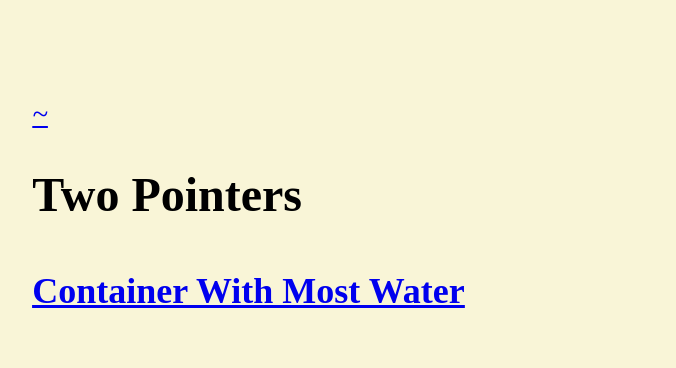
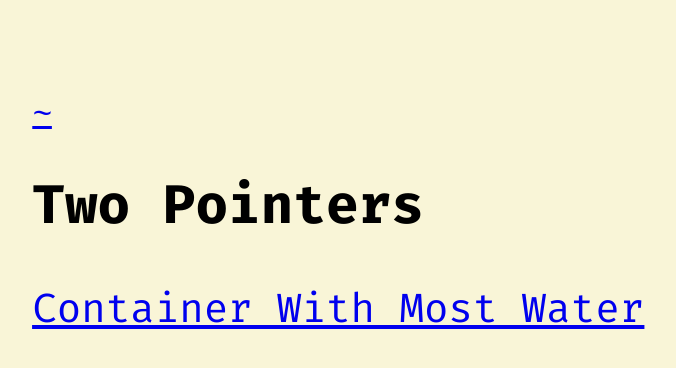
Before and after one commit to barrett-ruth/interview-prep, a React (Vite) app: page /two-pointers in a window 1280 px wide. Shown: the top 368 px of the page, without its empty margins (266-942 px from the left). Built offline with nearby package versions, Linux system fonts and the light colour scheme.

Commit message:
feat: font styling

```diff
--- a/index.html
+++ b/index.html
@@ -5,6 +5,10 @@
     <meta name="viewport" content="width=device-width, initial-scale=1.0" />
     <title>interview prep</title>
     <link href="/prism.css" rel="stylesheet" />
+    <link
+      href="https://fonts.googleapis.com/css2?family=EB+Garamond"
+      rel="stylesheet"
+    />
   </head>
   <body>
     <div id="root"></div>
--- a/package.json
+++ b/package.json
@@ -12,6 +12,7 @@
     "format:check": "prettier --check ."
   },
   "dependencies": {
+    "@fontsource/fira-mono": "^5.0.8",
     "@mdx-js/rollup": "^3.0.0",
     "katex": "^0.16.9",
     "react": "^18.2.0",
--- a/src/App.tsx
+++ b/src/App.tsx
@@ -1,4 +1,7 @@
+import '@fontsource/fira-mono'
+import '@fontsource/fira-mono/700.css'
 import 'katex/dist/katex.min.css'
+
 import { Link, Route, BrowserRouter as Router, Routes } from 'react-router-dom'
 
 import TwoPointers from '~/twoPointers'
--- a/src/index.css
+++ b/src/index.css
@@ -8,7 +8,8 @@
 }
 
 body {
-  font-size: 1.5em;
+  font-size: 1.7em;
+  font-family: 'EB Garamond', 'Times New Roman', serif;
   background-color: #f9f5d7;
   margin: 100px 200px;
   scroll-behavior: smooth;
@@ -22,6 +23,11 @@
   padding: 0 4%;
 }
 
+h1,
+h2 {
+  font-family: 'Fira Mono', sans-serif;
+}
+
 h1 {
   font-weight: bold;
   padding-top: 20px;
@@ -29,6 +35,7 @@
 }
 
 h2 {
+  font-weight: normal;
   text-decoration: underline;
   padding-top: 15px;
   padding-bottom: 15px;
@@ -45,4 +52,5 @@
 .breadcrumb {
   font-size: 1.2em;
   font-style: italic;
+  font-family: 'Courier New';
 }
```
Also changed, not shown: 1 other file (tests, documents, lock files or other folders).
